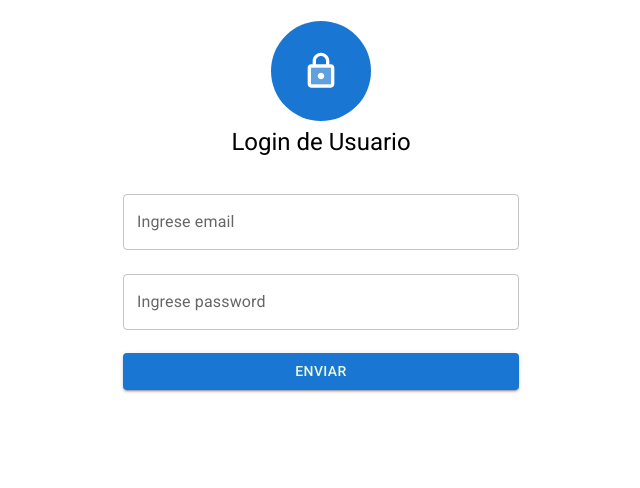
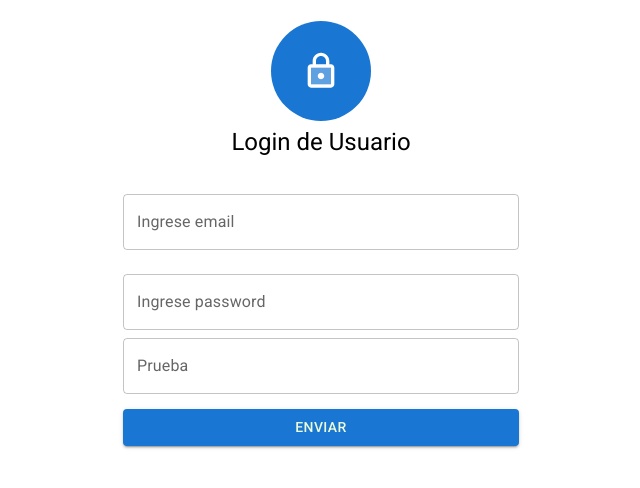
Before and after one commit to esanchez0/FrontBase, a React (Create React App) app: page /auth/login in a window 1280 px wide. Shown: the top 488 px of the page, without its empty margins (319-959 px from the left). Built offline with nearby package versions, Linux system fonts and the light colour scheme.

Commit message:
Se hace text box generico

```diff
--- a/public/index.html
+++ b/public/index.html
@@ -28,7 +28,7 @@
       work correctly both with client-side routing and a non-root public URL.
       Learn how to configure a non-root public URL by running `npm run build`.
     -->
-    <title>React App</title>
+    <title>Sistema KOC</title>
   </head>
   <body>
     <noscript>You need to enable JavaScript to run this app.</noscript>
--- /dev/null
+++ b/src/componentes/UI/TextBox.jsx
@@ -0,0 +1,124 @@
+import React, { useState, useEffect } from "react";
+import { TextField } from "@mui/material";
+import { makeStyles } from "@mui/styles";
+import Skeleton from "react-loading-skeleton";
+import "react-loading-skeleton/dist/skeleton.css";
+import { styled } from "@mui/system";
+
+const useStyles = makeStyles((theme) => ({
+  typography: {
+    padding: theme.spacing(2),
+  },
+}));
+
+export default function TextBox(props) {
+  const classes = useStyles();
+  const [ctrlValue, setCtrlValue] = useState(props.value);
+  const [requiredLabel, setRequiredLabel] = useState(
+    props.requiredLabel || "Valor requerido"
+  );
+  const [ctrlLabel, setLabel] = useState(props.label || "Ingrese valor");
+  const [isRequired, setRequired] = useState(props.required || false);
+  const [isDisabled, setDisabled] = useState(props.disabled || false);
+  const [Type, setType] = useState(props.type || "text");
+  const [status, setStatus] = useState(false);
+  const [isuppercase, setuppercase] = useState(props.uppercase || true);
+
+  const DivRequeridValidation = styled("div")({
+    color: "white",
+    backgroundColor: "#f44336",
+    padding: 10,
+    marginbottom: 5,
+    textAlign: "center",
+    verticalAlign: "middle",
+    font: "text-danger",
+  });
+
+  const onTextChange = (e) => {
+    e.preventDefault();
+
+    let newVal = e.target.value !== null ? e.target.value : "";
+
+    SetItem(newVal);
+
+    if (props.onChange !== undefined) props.onChange(e);
+  };
+
+  const SetItem = (val) => {
+    let defaultId = undefined;
+
+    if (val !== defaultId) {
+      val = val === null ? defaultId : val;
+
+      try {
+        if (val !== defaultId) {
+          setCtrlValue(val);
+
+          if (val === "") setStatus(isRequired);
+        }
+      } catch (e) {
+        console.log("Se presentó un problema.");
+      }
+    }
+  };
+
+  useEffect(() => {
+    if (props.value !== null) SetItem(props.value);
+  }, [props.value]);
+
+  const [error, seterror] = useState("");
+
+  const Validate = (e) => {
+    e.preventDefault();
+
+    if (isRequired) {
+      if (!e.target.value) {
+        seterror(props.requiredLabel);
+      } else {
+        seterror("");
+      }
+    } else {
+      seterror("");
+    }
+    return error;
+  };
+
+  if (ctrlValue !== undefined) {
+    let ctrlId = props.id ?? props.name;
+
+    return (
+      <div>
+        <TextField
+          id={ctrlId}
+          name={ctrlId}
+          value={ctrlValue}
+          onChange={(e) => {
+            onTextChange(e);
+          }}
+          variant="outlined"
+          fullWidth
+          label={ctrlLabel}
+          disabled={isDisabled}
+          type={Type}
+          onBlur={(e) => {
+            Validate(e);
+          }}
+          inputProps={{
+            style: { textTransform: isuppercase ? "uppercase" : "" },
+          }}
+
+        />
+        {/* {(ctrlValue === '' && status) ? (<div className="bg-red-100 border-l-4 border-red-500 text-red-700 p-4">
+        <p>{requiredLabel}</p>
+      </div>) : null} */}
+        {error ? (
+          <DivRequeridValidation>
+            {error && <span className="err">{error}</span>}
+          </DivRequeridValidation>
+        ) : null}
+      </div>
+    );
+  } else {
+    return <Skeleton variant="rounded" width={"100%"} height={60} />;
+  }
+}
--- a/src/componentes/seguridad/Login.js
+++ b/src/componentes/seguridad/Login.js
@@ -11,6 +11,7 @@ import LockTwoToneIcon from "@mui/icons-material/LockTwoTone";
 import { loginUsuario } from "../../actions/UsuarioAction";
 import { redirect, useNavigate } from "react-router-dom";
 import { useStateValue } from "../../contexto/store";
+import TextBox from "../UI/TextBox";
 
 const Login = () => {
   const [{ usuarioSesion }, dispatch] = useStateValue();
@@ -77,7 +78,18 @@ const Login = () => {
             margin="normal"
             onChange={IngresarValoresMemoria}
             value={datos.password || ""}
+
           ></TextField>
+          <TextBox
+            id="alias"
+            name="alias"
+            value={datos.alias || ""}
+            onChange={IngresarValoresMemoria}
+            label="Prueba"
+            required={true}
+            requiredLabel={"Ingrese Informacion"}
+
+          ></TextBox>
           <Button
             type="submit"
             fullWidth
@@ -85,6 +97,7 @@ const Login = () => {
             color="primary"
             style={style.submit}
             onClick={IniciarSesion}
+
           >
             Enviar
           </Button>
```
